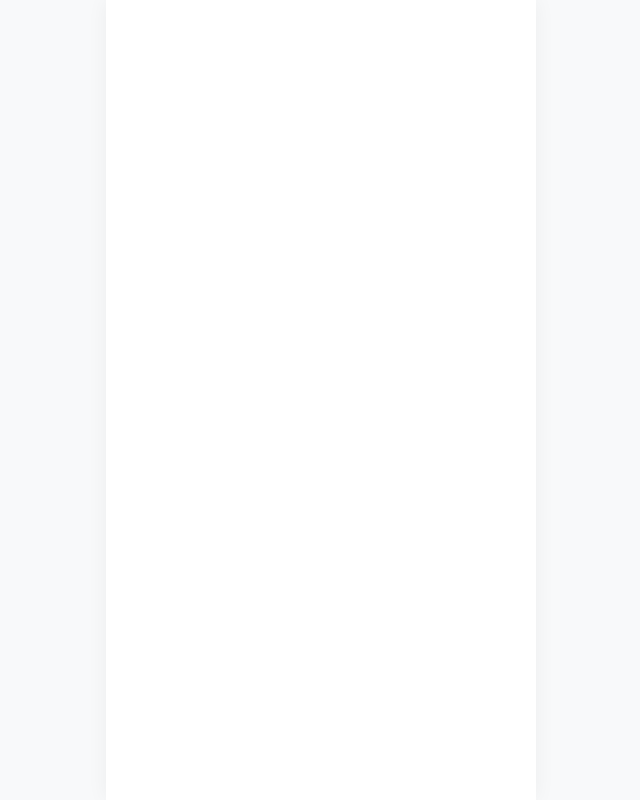
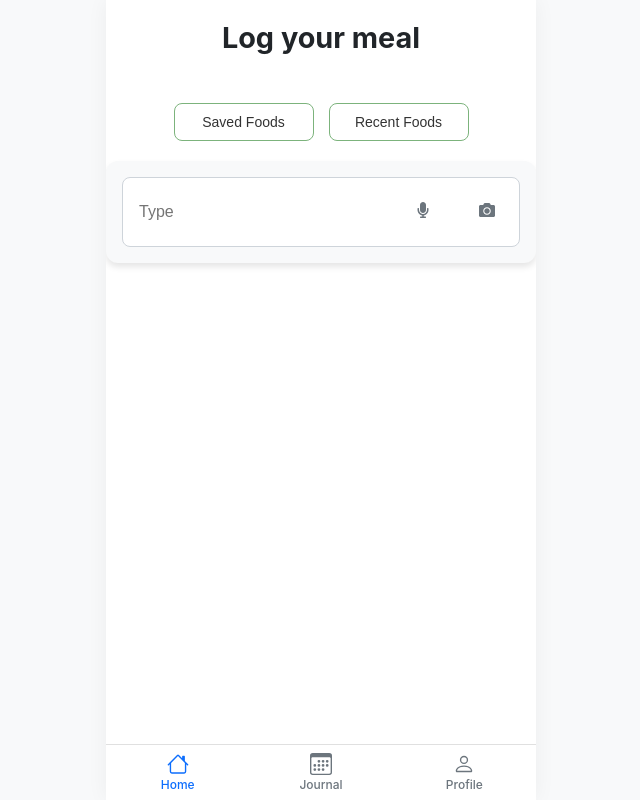
Before and after one commit to amirrezadev75/meal-logger, a React (Vite) app: page /mealdetails in a window 1280 px wide. Before the commit this address had no page. Shown: the whole page, without its empty margins (319-959 px from the left). Built offline with nearby package versions, Linux system fonts and the light colour scheme.

Commit message:
mealdetails

```diff
--- a/src/App.jsx
+++ b/src/App.jsx
@@ -1,14 +1,14 @@
 import { useState } from 'react'
 import { BrowserRouter as Router, Routes, Route } from 'react-router-dom';
-import reactLogo from './assets/react.svg'
-import viteLogo from '/vite.svg'
 import LogMealPage from './pages/LogMealPage';
+import LogMealDetailsPage from './pages/LogMealDetailsPage';
 
 function App() {
   return (
     <Router>
       <Routes>
         <Route path="/" element={<LogMealPage />} />
+        <Route path="/mealdetails" element={<LogMealDetailsPage />} />
       </Routes>
     </Router>
   )
--- a/src/components/LogMeal/LogMeal.jsx
+++ b/src/components/LogMeal/LogMeal.jsx
@@ -1,7 +1,6 @@
 import React from 'react';
 import { Container, Stack, Button } from 'react-bootstrap';
 import { BsChevronRight } from 'react-icons/bs';
-import BottomNav from '../BottomNav/BottomNav';
 import './LogMeal.css';
 
 const LogMeal = () => {
--- /dev/null
+++ b/src/components/LogMealDetails/LogMealDetails.css
@@ -0,0 +1,171 @@
+.meal-details-layout {
+  min-height: 100vh;
+  background-color: #ffffff;
+  display: flex;
+  flex-direction: column;
+  justify-content: space-between; /* Ensure responsive spacing between sections */
+}
+
+.page-title {
+  font-weight: 700;
+  font-size: 1.5rem;
+  margin-bottom: 3rem;
+  color: #212529;
+  text-align: center;
+}
+.meal-details-layout {
+  min-height: 100vh;
+  background-color: #ffffff;
+  display: flex;
+  flex-direction: column;
+}
+
+.page-title {
+  font-weight: 700;
+  font-size: 1.8rem;
+  color: #212529;
+  text-align: center;
+  margin-top: 20px;
+}
+
+/* Updated Toggle Buttons with Green Border and Rounded Corners */
+.top-toggle-container {
+  display: flex;
+  justify-content: center;
+  gap: 20px;
+}
+
+.toggle-btn-rounded {
+  border: 1px solid #7cb37c !important; /* Muted green from image */
+  color: #333 !important;
+  background-color: transparent !important;
+  border-radius: 8px !important;
+  padding: 10px 24px !important;
+  font-size: 14px !important;
+  width: 140px;
+}
+
+/* Consolidated Search/Log Bar */
+.input-section {
+  display: flex;
+  justify-content: center;
+  align-items: center;
+  margin-top: auto;
+  padding: 1rem;
+  background-color: #f8f9fa;
+  border-radius: 12px;
+  box-shadow: 0 4px 6px rgba(0, 0, 0, 0.1);
+}
+
+.custom-input-group {
+  display: flex;
+  align-items: center;
+  width: 100%;
+  max-width: 500px;
+  background-color: #ffffff;
+  border: 1px solid #ced4da;
+  border-radius: 8px;
+  overflow: hidden;
+  justify-content: space-between; /* Ensure spacing between input and icons */
+}
+
+.input-icon {
+  color: #495057;
+  font-size: 20px;
+  cursor: pointer;
+}
+
+.custom-input-group .form-control {
+  border: none;
+  box-shadow: none;
+  padding: 0.75rem 1rem;
+  font-size: 1rem;
+}
+
+.custom-input-group .form-control:focus {
+  outline: none;
+  box-shadow: none;
+}
+
+.custom-input-group .input-icon {
+  color: #6c757d;
+  font-size: 4rem; /* Further increase icon size */
+  cursor: pointer;
+  transition: color 0.3s;
+  padding: 1.5rem; /* Increase padding for larger clickable area */
+}
+
+.custom-input-group .input-icon:hover {
+  color: #495057;
+}
+
+.custom-input-group .input-icons-container {
+  display: flex;
+  align-items: center;
+  justify-content: flex-end; /* Align icons to the right */
+  padding-right: 1rem; /* Add padding to the right */
+}
+
+/* Mobile responsive padding */
+@media (max-width: 576px) {
+  .page-title {
+    font-size: 1.5rem;
+  }
+}
+/* Header and Top Toggle Buttons */
+.top-toggle-container {
+  display: flex;
+  justify-content: center;
+  gap: 15px;
+  margin: 20px 0;
+}
+
+.toggle-btn {
+  border: 1px solid #333 !important;
+  color: #333 !important;
+  background-color: transparent !important;
+  border-radius: 0 !important; /* Matches the rectangular wireframe style */
+  padding: 8px 16px !important;
+  font-size: 14px !important;
+}
+
+/* Circular Grid Items */
+.action-grid {
+  display: grid;
+  grid-template-columns: 1fr 1fr;
+  gap: 30px;
+  padding: 0 20px;
+}
+
+.action-item {
+  display: flex;
+  flex-direction: column;
+  align-items: center;
+  text-align: center;
+}
+
+.circle-icon-btn {
+  width: 100px;
+  height: 100px;
+  border-radius: 50% !important;
+  background-color: #b0b0b0 !important; /* Gray circles from wireframe */
+  border: none !important;
+  display: flex;
+  align-items: center;
+  justify-content: center;
+  margin-bottom: 12px;
+  color: #000 !important;
+  transition: transform 0.1s ease;
+}
+
+.circle-icon-btn:active {
+  transform: scale(0.95);
+  background-color: #999 !important;
+}
+
+.action-label {
+  font-size: 13px;
+  line-height: 1.2;
+  color: #333;
+  max-width: 120px;
+}
--- /dev/null
+++ b/src/components/LogMealDetails/LogMealDetails.jsx
@@ -0,0 +1,41 @@
+import React from 'react';
+import { Container, Button, InputGroup, Form } from 'react-bootstrap';
+import { FaMicrophone, FaCamera } from 'react-icons/fa';
+import './LogMealDetails.css';
+
+const LogMealDetails = () => {
+  return (
+    <div className="meal-details-layout">
+      <Container className="pt-5 px-4">
+        <h2 className="page-title mb-5">Log your meal</h2>
+
+        {/* Top Buttons: Saved and Recent with new green borders */}
+        <div className="top-toggle-container mb-5">
+          <Button variant="outline-success" className="toggle-btn-rounded">
+            Saved Foods
+          </Button>
+          <Button variant="outline-success" className="toggle-btn-rounded">
+            Recent Foods
+          </Button>
+        </div>
+
+        {/* New Consolidated Input Bar */}
+        <div className="input-section mt-auto">
+          <InputGroup className="custom-input-group">
+            <Form.Control
+              placeholder="Type"
+              aria-label="Meal input"
+              className="border-0 shadow-none bg-transparent py-3"
+            />
+            <InputGroup.Text className="bg-transparent border-0 pe-3">
+              <FaMicrophone className="input-icon me-3" />
+              <FaCamera className="input-icon" />
+            </InputGroup.Text>
+          </InputGroup>
+        </div>
+      </Container>
+    </div>
+  );
+};
+
+export default LogMealDetails;
--- /dev/null
+++ b/src/pages/LogMealDetailsPage.jsx
@@ -0,0 +1,14 @@
+import BottomNav from "../components/BottomNav/BottomNav";
+import LogMealDetails from "../components/LogMealDetails/LogMealDetails";
+
+const LogMealDetailsPage = () => {
+
+  return (
+    <div style={{ maxWidth: 540, margin: '0 auto', width: '100%' }}>
+      <LogMealDetails />
+      <BottomNav />
+    </div>
+  );
+};
+
+export default LogMealDetailsPage;
```
